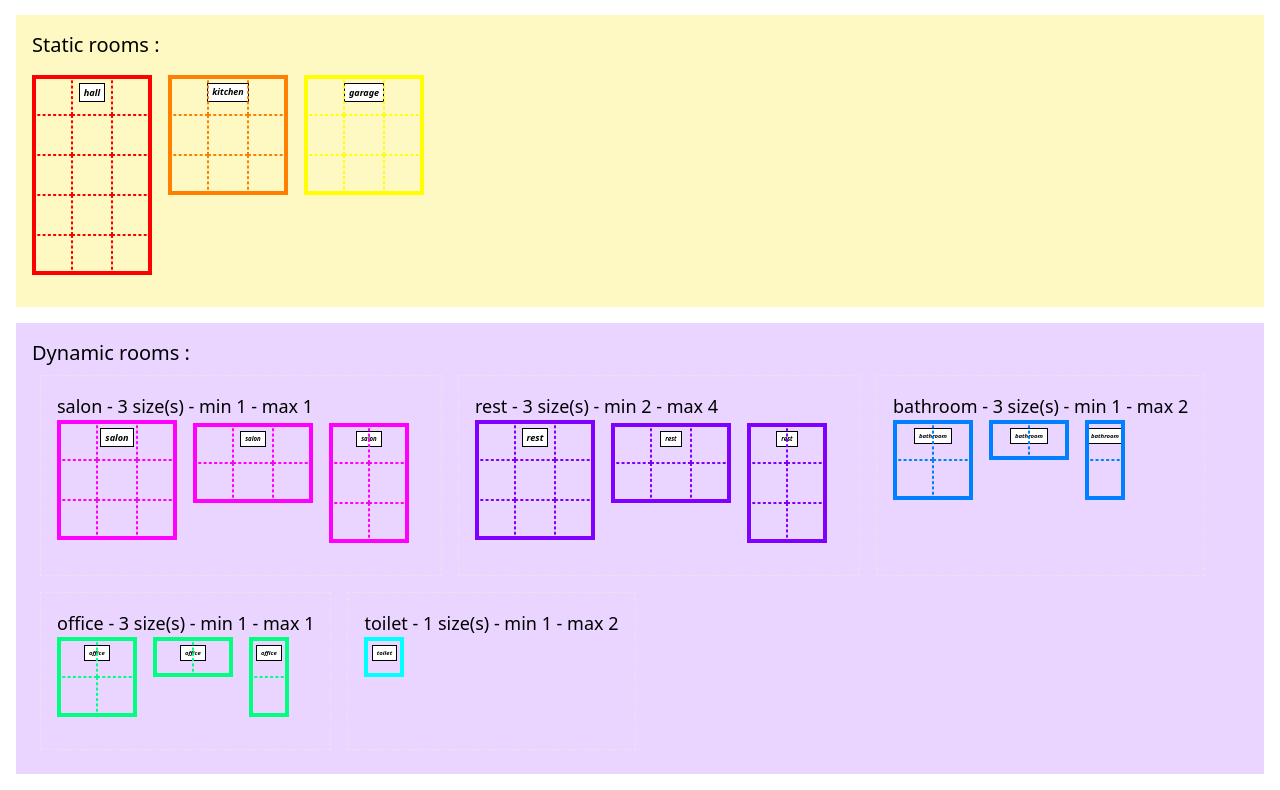
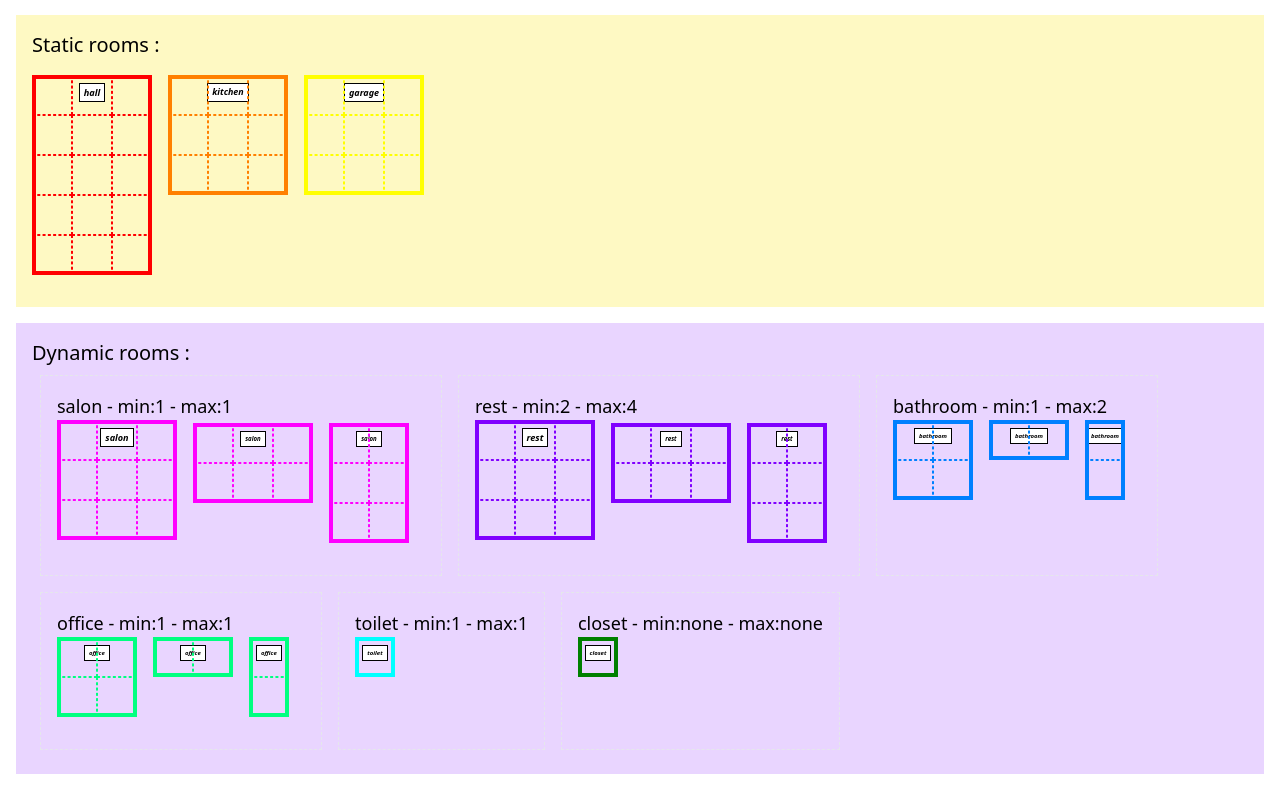
Before and after one commit to gmirmand/manor-generator, a Vue app: page / in a window 1280 px wide. Shown: the part 590-1380 px from the top of the page. Built offline with nearby package versions, Linux system fonts and the light colour scheme.

Commit message:
:art: add closet with no min and max

```diff
--- a/src/assets/rooms.js
+++ b/src/assets/rooms.js
@@ -181,7 +181,18 @@ export const toiletRoom = {
     },
   ],
   minInstances: 1,
-  maxInstances: 2,
+  maxInstances: 1,
+}
+
+export const closetRoom = {
+  name: "closet",
+  color: "#008000",
+  sizes: [
+    {
+      width: 1,
+      deep: 1,
+    }
+  ],
 }
 
 export const staticRooms = [
@@ -196,6 +207,7 @@ export const dynamicRooms = [
   bathroomRoom,
   officeRoom,
   toiletRoom,
+  closetRoom,
 ];
 
 export default [
--- a/src/components/ManorGeneration.vue
+++ b/src/components/ManorGeneration.vue
@@ -217,14 +217,14 @@ export default defineComponent({
                       return roomPlaced.name === room.name;
                     }).length || placedRooms.filter((roomPlaced) => {
                       return roomPlaced.name === room.name;
-                    }).length < room.maxInstances;
+                    }).length < room.maxInstances || !room.maxInstances;
                   })
                   const roomsFittingNotMaxedNotMin = roomsFittingNotMaxed.filter((room) => {
                     return !placedRooms.filter((roomPlaced) => {
                       return roomPlaced.name === room.name;
                     }).length || placedRooms.filter((roomPlaced) => {
                       return roomPlaced.name === room.name;
-                    }).length < room.minInstances;
+                    }).length < room.minInstances || !room.minInstances;
                   })
                   // if no room don't match needed conditions, we pick a allowed room
                   const roomsFittingNotMaxedRandom = roomsFittingNotMaxedNotMin.length
--- a/src/components/RoomsPanelPreview.vue
+++ b/src/components/RoomsPanelPreview.vue
@@ -49,7 +49,7 @@ export default defineComponent({
         <template v-for="room in dynamicRooms">
           <div class="border border-dashed p-4 m-2">
             <h4 class="text-lg">
-              {{ room.name }} - {{ room.sizes.length }} size(s) - min {{ room.minInstances }} - max {{ room.maxInstances }}
+              {{ room.name }} - min:{{ room.minInstances || 'none' }} - max:{{ room.maxInstances || 'none' }}
             </h4>
             <template v-for="roomSize in room.sizes">
               <RoomGeneration
```
